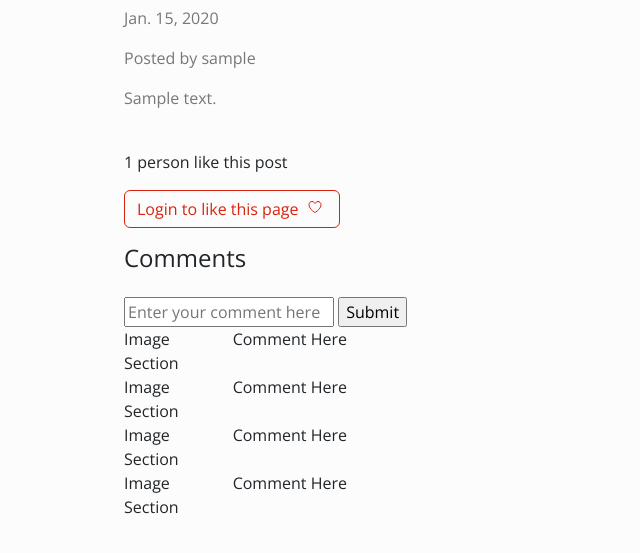
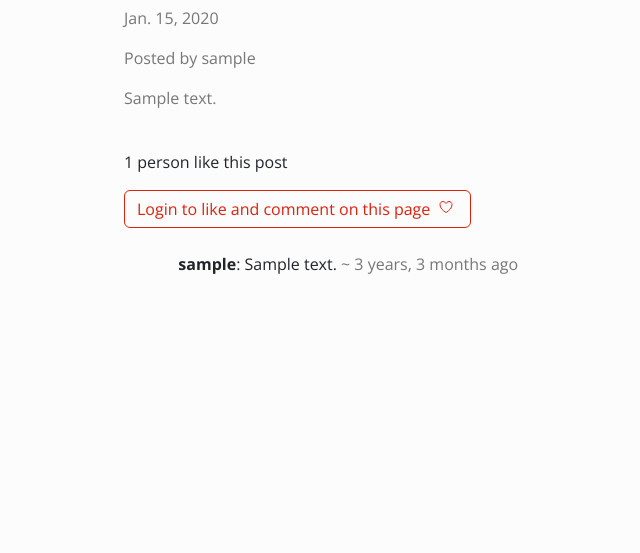
Before and after one commit to Ukomah/EsyBlog, a Django app: page /1/ in a window 1280 px wide. Shown: the part 191-744 px from the top of the page, without its empty margins (202-842 px from the left). Run offline with Django 4.2, Linux system fonts and the light colour scheme; tables that the repository leaves empty hold one stand-in row (values such as "Sample post"); some libraries are stand-ins or nearby versions.

Commit message:
adding comment section

```diff
--- a/blog/admin.py
+++ b/blog/admin.py
@@ -1,5 +1,6 @@
 from django.contrib import admin
-from .models import Article
+from .models import Article, BlogComment
 
 # Register your models here.
 admin.site.register(Article)
+admin.site.register(BlogComment)
--- /dev/null
+++ b/blog/forms.py
@@ -0,0 +1,7 @@
+from django import forms
+from .models import BlogComment
+
+class CommentForm(forms.ModelForm):
+    class Meta:
+        model = BlogComment
+        fields = ['comment']
--- a/blog/models.py
+++ b/blog/models.py
@@ -1,6 +1,7 @@
 from django.db import models
 from tinymce.models import HTMLField
 from django.contrib.auth.models import User
+from django.utils.timezone import now
 # Create your models here.
 
 
@@ -14,3 +15,10 @@ class  Article(models.Model):
 
     def __str__(self):
         return f"{self.title} - {self.content[:50]}"
+
+class BlogComment(models.Model):
+    comment = models.TextField()
+    user = models.ForeignKey(User, on_delete=models.CASCADE)
+    post = models.ForeignKey(Article, on_delete=models.CASCADE)
+    parent = models.ForeignKey('self', on_delete=models.CASCADE, null=True, related_name='replies')
+    timestamp = models.DateTimeField(default=now)
--- a/blog/templates/blog/blog_post.html
+++ b/blog/templates/blog/blog_post.html
@@ -6,6 +6,7 @@
 
 
 {% block content%}
+
 
 <div class="row">
     <div class="col-md-4 col-11 mx-md-5 mx-2 mt-md-3 my-3">
@@ -55,87 +56,45 @@
             {% endif %}
         {% else %}
             <a href="{% url 'login' %}" class="ml-2">
-                <button    class="btn btn-outline-primary">Login to like this page <ion-icon class="mx-1" name="heart-outline"></ion-icon></button>
+                <button    class="btn btn-outline-primary">Login to like and comment on this page <ion-icon class="mx-1" name="heart-outline"></ion-icon></button>
             </a>
 
         {% endif %}
     </div>
 </div>
 <div class="row">
-    <div class="col-md-6 col-12 mx-3 mx-md-auto mt-3">
-        <h4 class="mb-4">Comments</h4>
+    <div class="col-md-5 col-12 mx-3 mx-md-auto mt-3">
 
-            <form method="POST" novalidate>
-                {% csrf_token %}
-                <input type="text" name="comment" placeholder="Enter your comment here">
-                <input type="hidden" name="postsno">
-                <input type="submit" value="Submit">
-            </form>
+    {% for comment in comments %}
+    <div class="mt-2">
+        <strong>{{ comment.user.username }}</strong>: {{ comment.comment }}
+        <span class="text-muted"> ~ {{ comment.timestamp|timesince }} ago</span>
     </div>
-</div>
-<div class="row">
-    <div class="col-md-6 col-12 mx-3 mx-md-auto">
+    {% empty %}
+        <p>No comments yet.</p>
+    {% endfor %}
 
-        <div class="row">
-            <div class="col-md-2">
-                Image Section
+    {% if request.user.is_authenticated %}
+        <form class="my-4" method="post" action=".">
+        {% csrf_token %}
+        <div class="form-group">
+                <textarea class="form-control form-control-lg" name="{{ comment_form.comment.name }}" rows="4">{{ comment_form.comment.value|default:'' }}</textarea>
             </div>
-            <div class="col-md-10">
-                Comment Here
-            </div>
-        </div>
+            <button class="btn btn-primary mt-1" type="submit">Post comment</button>
+        </form>
 
+    {% endif %}
     </div>
 
-</div>
 
-<div class="row">
-    <div class="col-md-6 col-12 mx-3 mx-md-auto">
 
-        <div class="row">
-            <div class="col-md-2">
-                Image Section
-            </div>
-            <div class="col-md-10">
-                Comment Here
-            </div>
-        </div>
-
-    </div>
-
-</div>
-
-<div class="row">
-    <div class="col-md-6 col-12 mx-3 mx-md-auto">
-
-        <div class="row">
-            <div class="col-md-2">
-                Image Section
-            </div>
-            <div class="col-md-10">
-                Comment Here
-            </div>
-        </div>
-
-    </div>
-
-</div>
-
-<div class="row">
-    <div class="col-md-6 col-12 mx-3 mx-md-auto">
-
-        <div class="row">
-            <div class="col-md-2">
-                Image Section
-            </div>
-            <div class="col-md-10">
-                Comment Here
-            </div>
-        </div>
-
-    </div>
+      </div>
 
 </div>
 
 
+
+
+
+
 {% endblock content %}
--- a/blog/views.py
+++ b/blog/views.py
@@ -3,8 +3,11 @@ from django.views import View
 from django.views.generic import ListView, DetailView, DeleteView
 from django.urls import reverse_lazy
 from django.contrib.auth.mixins import LoginRequiredMixin, UserPassesTestMixin
-from .models import Article
+from .models import Article, BlogComment
+from .forms import CommentForm
+
 # Create your views here.
+
 class Index(ListView):
     model = Article
     queryset = Article.objects.all().order_by('-date')
@@ -22,14 +25,27 @@ class DetailArticleView(DetailView):
     model = Article
     template_name = 'blog/blog_post.html'
 
+
+
     def get_context_data(self, *args, **kwargs):
-        context = super(DetailArticleView, self).get_context_data(*args, **kwargs)
-        context['liked_by_user'] =  False
+        context = super().get_context_data(*args, **kwargs)
+        context['liked_by_user'] = False
+        context['comments'] = BlogComment.objects.filter(post=self.object, parent=None).order_by('-timestamp')
+        context['comment_form'] = CommentForm()
         article = Article.objects.get(id=self.kwargs.get('pk'))
         if article.likes.filter(pk=self.request.user.id).exists():
-            context['liked_by_user'] =  True
+            context['liked_by_user'] = True
         return context
 
+    def post(self, request, *args, **kwargs):
+        self.object = self.get_object()
+        comment_form = CommentForm(request.POST)
+        if comment_form.is_valid():
+            new_comment = comment_form.save(commit=False)
+            new_comment.user = request.user
+            new_comment.post = self.object
+            new_comment.save()
+        return self.render_to_response(self.get_context_data())
 
 class LikeArticle(View):
     def post(self, request, pk):
```
Also changed, not shown: blog/migrations/0004_blogcomment.py (added), blog/urls.py (line endings or trailing spaces).
